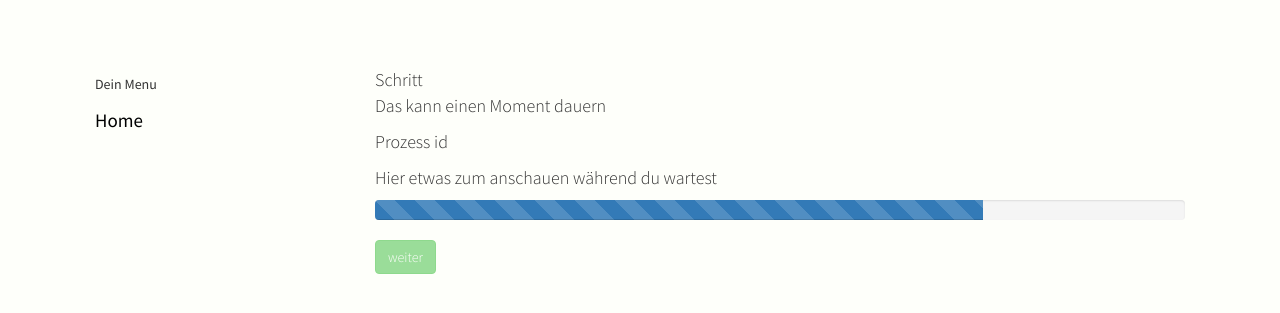
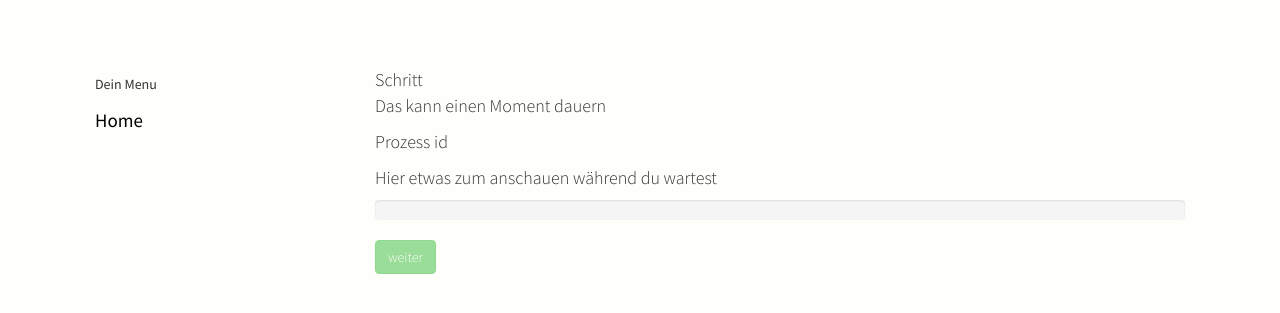
Before and after one commit to juntagrico/juntagrico-paas, a Django app: template adminconsole/templates/wait_next.html in a window 1280 px wide. Shown: the part 296-609 px from the top of the page. Run offline with Django 3.2, Linux system fonts and the light colour scheme; the template is opened without the code that fills it, so the values that code supplies are empty; some libraries are stand-ins or nearby versions.

Commit message:
various fixes

```diff
--- a/adminconsole/models.py
+++ b/adminconsole/models.py
@@ -9,7 +9,7 @@ class GitHubKey(models.Model):
 class App(models.Model):
     user = models.ForeignKey(User, related_name='app', null=True, blank=True, on_delete=models.CASCADE)
     git_clone_url = models.CharField('github', max_length=100)
-    name = models.CharField('name', max_length=100, unique=True, validators=[RegexValidator(regex='^[-a-z0-9_]+$')])
+    name = models.CharField('name', max_length=100, unique=True, validators=[RegexValidator(regex='^[a-z0-9]+$')])
     port = models.IntegerField('port', unique=True)
     managed = models.BooleanField('Managed', default=True)
 
--- a/adminconsole/templates/app_form.html
+++ b/adminconsole/templates/app_form.html
@@ -6,7 +6,7 @@
     {% csrf_token %}
 
     <div class="form-group">
-        <label class="control-label col-md-4" for="{{ form.name.id_for_label }}">Name der Applikation (nut Kleinbustaben Ziffern und _) *</label>
+        <label class="control-label col-md-4" for="{{ form.name.id_for_label }}">Name der Applikation (nur Kleinbuchstaben und Ziffern) *</label>
 
         <div class="controls col-md-8">
             {{ form.name }}
--- a/adminconsole/templates/wait_next.html
+++ b/adminconsole/templates/wait_next.html
@@ -6,10 +6,10 @@ Schritt {{ step }}<p/>
 Das kann einen Moment dauern<p/>
 Prozess id {{ pid }}<p/>
 Hier etwas zum anschauen während du wartest<p/>
-<div class="progress">
+<div class="progress" id="progress-div">
   <div class="progress-bar progress-bar-striped progress-bar-animated bg-success"
        role="progressbar" aria-valuenow="0" aria-valuemin="0" aria-valuemax="100"
-       style="width: 75%" id="progress"></div>
+       style="width: 0%" id="progress"></div>
 </div>
 
 <a href="{{ next }}" class="btn btn-success disabled" id="next">weiter</a>
--- a/adminconsole/views.py
+++ b/adminconsole/views.py
@@ -209,18 +209,19 @@ def env_dist2(request):
 def docker2(request):
     app = get_object_or_404(App, pk=request.session['app'])
     name = app.name
+    port = str(app.port)
     env = app.env
     passw = env.juntagrico_database_password
     fn = '/var/django/projects/'+name+'.txt'
     with open(fn,'wb') as out:
-        proc = subprocess.Popen(['venv/bin/python', '-m', 'manage', 'build_docker2', name, passw], stdout=out, stderr=out)
+        proc = subprocess.Popen(['venv/bin/python', '-m', 'manage', 'build_docker2', name, passw, port], stdout=out, stderr=out)
 
     render_dict = {
         'step': 'docker build und start',
         'pid': proc.pid,
         'next': 'http://'+name+'.juntagrico.science'
     }
-    request.session['app']=None
+    #request.session['app']=None
     return render(request, 'wait_next.html',render_dict)
 
 @login_required
--- a/static_content/js/initwaitnext.js
+++ b/static_content/js/initwaitnext.js
@@ -4,16 +4,18 @@ define([], function () {
     function wait_for_pid(){
         $.getJSON( "/pid/"+pid+"/", function( data ) {
             if(data.status!="zombie"){
-                var num_value = $("#progress").attr("aria-valuenow");
-                num_value++;
+                var num_value = parseInt($("#progress").attr("aria-valuenow"));
+                num_value+=10;
                 if(num_value>100){
                     num_value=1;
                 }
                 $("#progress").attr("aria-valuenow", num_value);
+                var perc=num_value+"%";
+                $("#progress").css("width",perc)
                 setTimeout(wait_for_pid,1000) ;
             }
             else{
-                $("#progress").hide();
+                $("#progress-div").hide();
                 $( "#next" ).removeClass( "disabled" );
             }
         });
```
